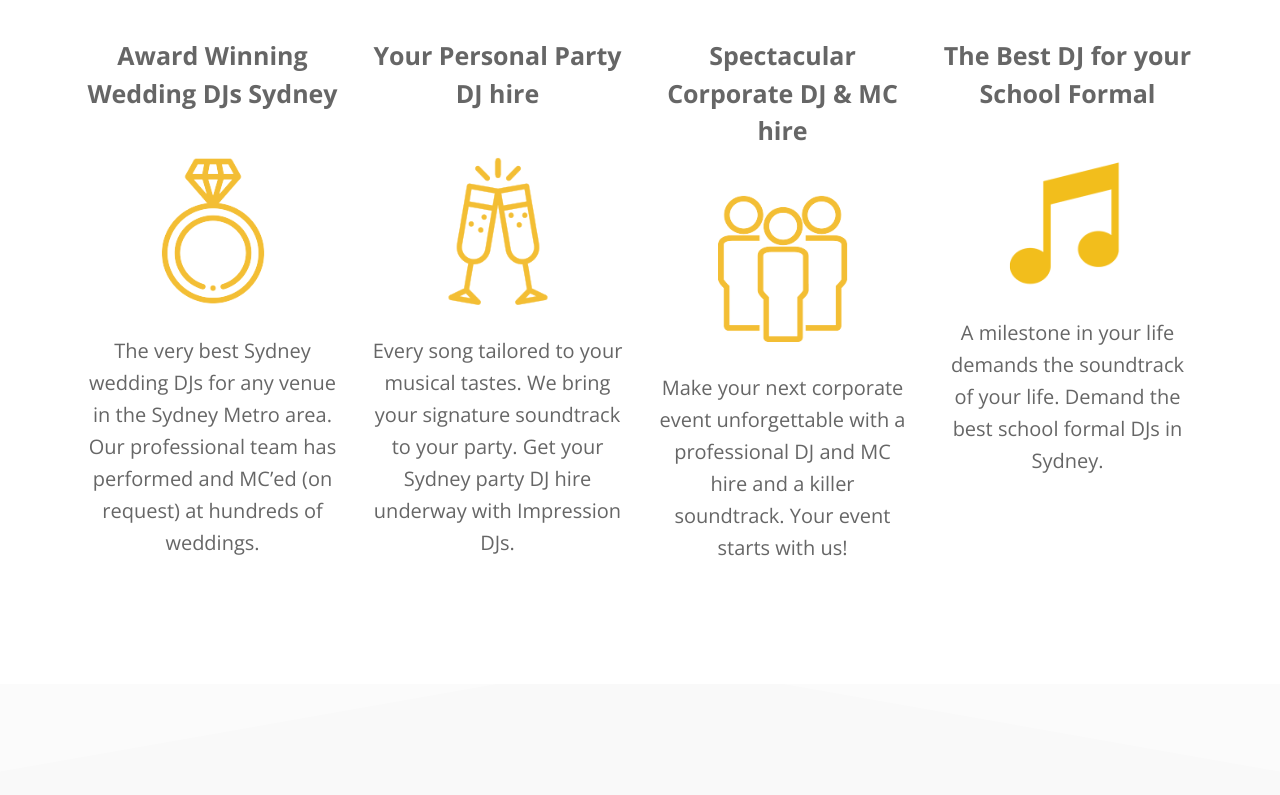
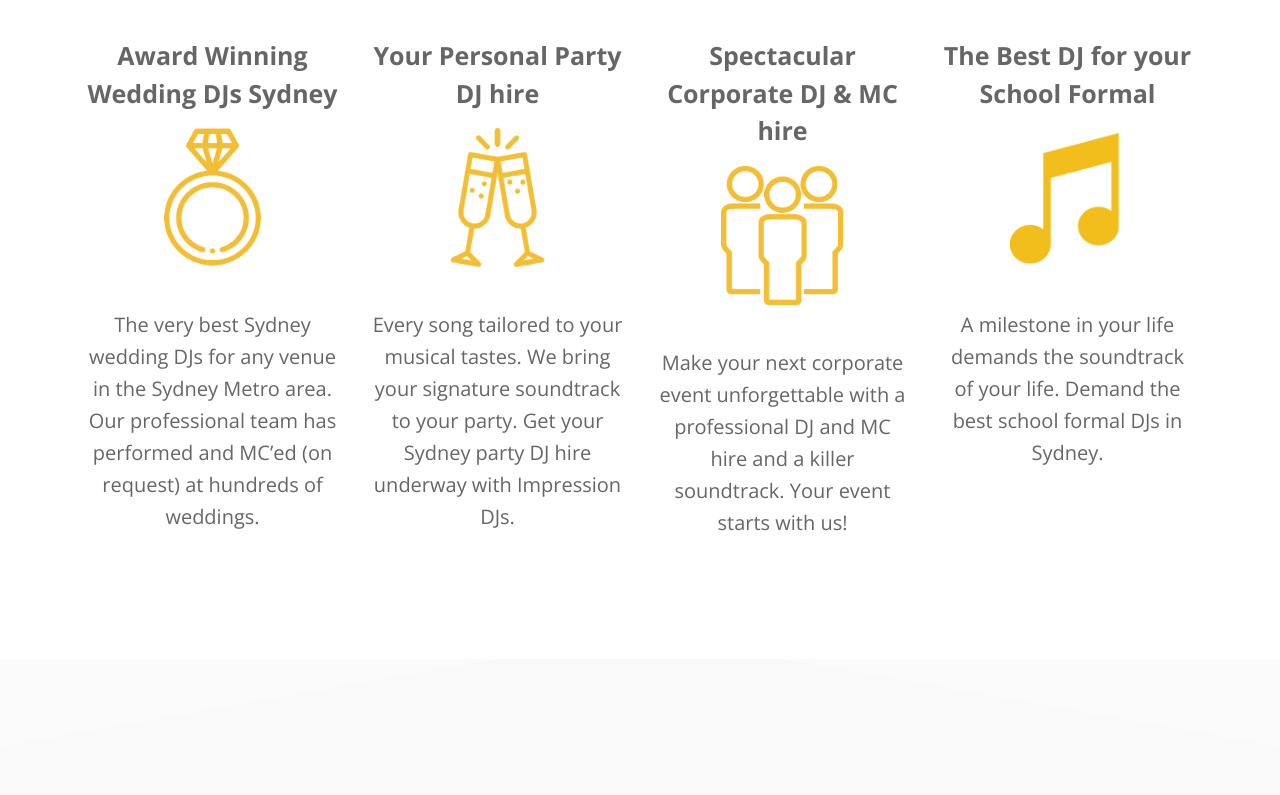
Before and after one commit to saifur703/Sydney-html-template, a plain HTML site: page index.html in a window 1280 px wide. Shown: the part 1245-2040 px from the top of the page. Drawn offline with nearby package versions, Linux system fonts and the light colour scheme.

Commit message:
minor fixing

```diff
--- a/index.html
+++ b/index.html
@@ -145,7 +145,12 @@
         <div class="col-md-3 col-sm-6">
           <div class="single-service">
             <h3><a href="">Award Winning Wedding DJs Sydney</a></h3>
+            <div class="single-service-img">
+              <div class="single-service-tc">
                 <img src="assets/img/wedding-icon.png" alt="" />
+              </div>
+            </div>
+            <div class="single-service-text">
               <p>
                 The very best Sydney wedding DJs for any venue in the Sydney
                 Metro area. Our professional team has performed and MC’ed (on
@@ -153,10 +158,16 @@
               </p>
             </div>
           </div>
+        </div>
         <div class="col-md-3 col-sm-6">
           <div class="single-service">
             <h3><a href="">Your Personal Party DJ hire</a></h3>
+            <div class="single-service-img">
+              <div class="single-service-tc">
                 <img src="assets/img/parties-icon.png" alt="" />
+              </div>
+            </div>
+            <div class="single-service-text">
               <p>
                 Every song tailored to your musical tastes. We bring your
                 signature soundtrack to your party. Get your Sydney party DJ
@@ -164,10 +175,16 @@
               </p>
             </div>
           </div>
+        </div>
         <div class="col-md-3 col-sm-6">
           <div class="single-service">
             <h3><a href="">Spectacular Corporate DJ & MC hire</a></h3>
+            <div class="single-service-img">
+              <div class="single-service-tc">
                 <img src="assets/img/corporate-icon.png" alt="" />
+              </div>
+            </div>
+            <div class="single-service-text">
               <p>
                 Make your next corporate event unforgettable with a professional
                 DJ and MC hire and a killer soundtrack. Your event starts with
@@ -175,14 +192,21 @@
               </p>
             </div>
           </div>
+        </div>
         <div class="col-md-3 col-sm-6">
           <div class="single-service">
             <h3><a href="">The Best DJ for your School Formal</a></h3>
+            <div class="single-service-img">
+              <div class="single-service-tc">
                 <img src="assets/img/note.png" alt="" />
+              </div>
+            </div>
+            <div class="single-service-text">
               <p>
                 A milestone in your life demands the soundtrack of your life.
                 Demand the best school formal DJs in Sydney.
               </p>
+            </div>
           </div>
         </div>
       </div>
@@ -432,6 +456,7 @@
         <div class="col-md-4">
           <div class="single-service">
             <img src="assets/img/2019_awards.png" alt="" />
+
             <p>
               9 time Australian Bridal Industry Association award winner,
               based on ratings provided by by past brides & grooms.
@@ -489,7 +514,7 @@
 
       <div class="row">
         <div class="col-md-12 text-center">
-          <a href="" class="boxed-btn">Find out more</a>
+          <a href="" class="boxed-btn">Watch more videos <i class="fa fa-angle-right"></i></a>
         </div>
       </div>
     </div>
--- a/style.css
+++ b/style.css
@@ -504,3 +504,12 @@
     width: 100%;
     z-index: 9999;
 }
+
+.single-service-img {
+    height: 182px;
+}
+
+.single-service-img img {
+    height: 140px;
+    margin: 0;
+}
```
Lines whose indentation alone changed are shown as unchanged.
